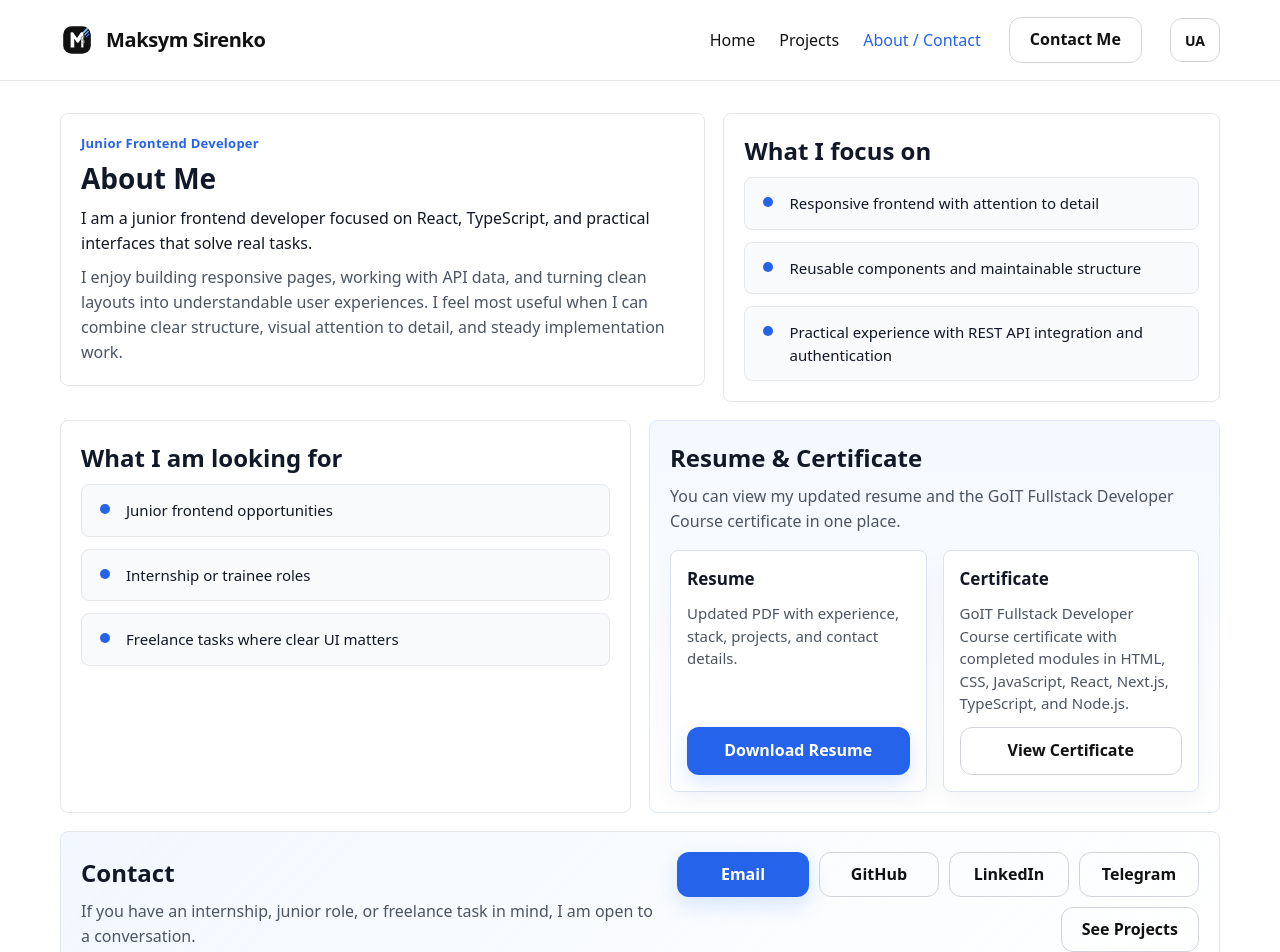
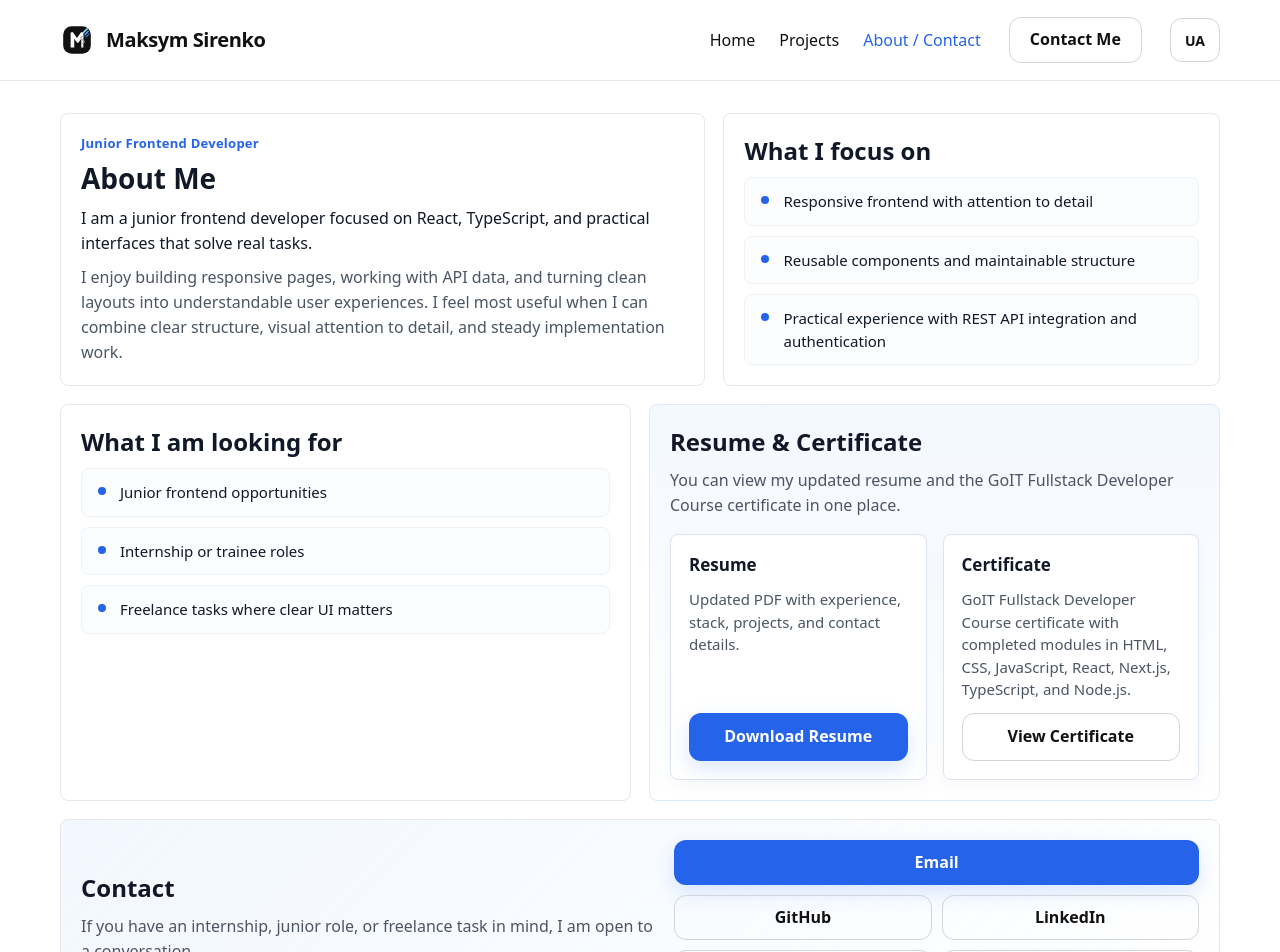
Before and after one commit to Maksym-Sirenko/personal-page, a React (Vite) app: page /about in a window 1280 px wide. Shown: the top 952 px of the page. Built offline with nearby package versions, Linux system fonts and the light colour scheme.

Commit message:
style: tidy about page cards and contact actions

```diff
--- a/src/pages/AboutPage/AboutPage.module.scss
+++ b/src/pages/AboutPage/AboutPage.module.scss
@@ -77,7 +77,7 @@
 .focusList,
 .goalList {
   display: grid;
-  gap: 12px;
+  gap: 10px;
   margin: 0;
   padding: 0;
   list-style: none;
@@ -86,10 +86,10 @@
 .focusItem,
 .goalItem {
   position: relative;
-  padding: 14px 16px 14px 44px;
-  border: 1px solid #e5e7eb;
+  padding: 12px 14px 12px 38px;
+  border: 1px solid #edf2f7;
   border-radius: 8px;
-  background-color: #f8fafc;
+  background-color: #fbfdff;
   font-size: 15px;
   line-height: 1.5;
   color: #111827;
@@ -99,10 +99,10 @@
 .goalItem::before {
   content: "";
   position: absolute;
-  top: 19px;
-  left: 18px;
-  width: 10px;
-  height: 10px;
+  top: 18px;
+  left: 16px;
+  width: 8px;
+  height: 8px;
   border-radius: 999px;
   background-color: #2563eb;
 }
@@ -129,11 +129,11 @@
   grid-template-rows: auto 1fr auto;
   align-content: start;
   height: 100%;
-  padding: 16px;
+  padding: 18px;
   border: 1px solid #dbe3f0;
   border-radius: 8px;
   background-color: rgba(255, 255, 255, 0.96);
-  box-shadow: 0 10px 24px rgba(15, 23, 42, 0.04);
+  box-shadow: 0 6px 18px rgba(15, 23, 42, 0.03);
 }
 
 .documentTitle {
@@ -157,18 +157,18 @@
 }
 
 .actions {
-  display: flex;
-  flex-wrap: wrap;
+  display: grid;
+  grid-template-columns: repeat(2, minmax(0, 1fr));
   gap: 10px;
-  align-items: center;
+  align-items: stretch;
 }
 
 .primaryContact {
-  min-width: 132px;
+  grid-column: 1 / -1;
 }
 
 .contactButton {
-  min-width: 120px;
+  width: 100%;
 }
 
 @media screen and (min-width: 768px) {
@@ -195,6 +195,7 @@
   }
 
   .actions {
-    justify-content: flex-end;
+    grid-template-columns: repeat(2, minmax(0, 1fr));
+    justify-self: stretch;
   }
 }
```
